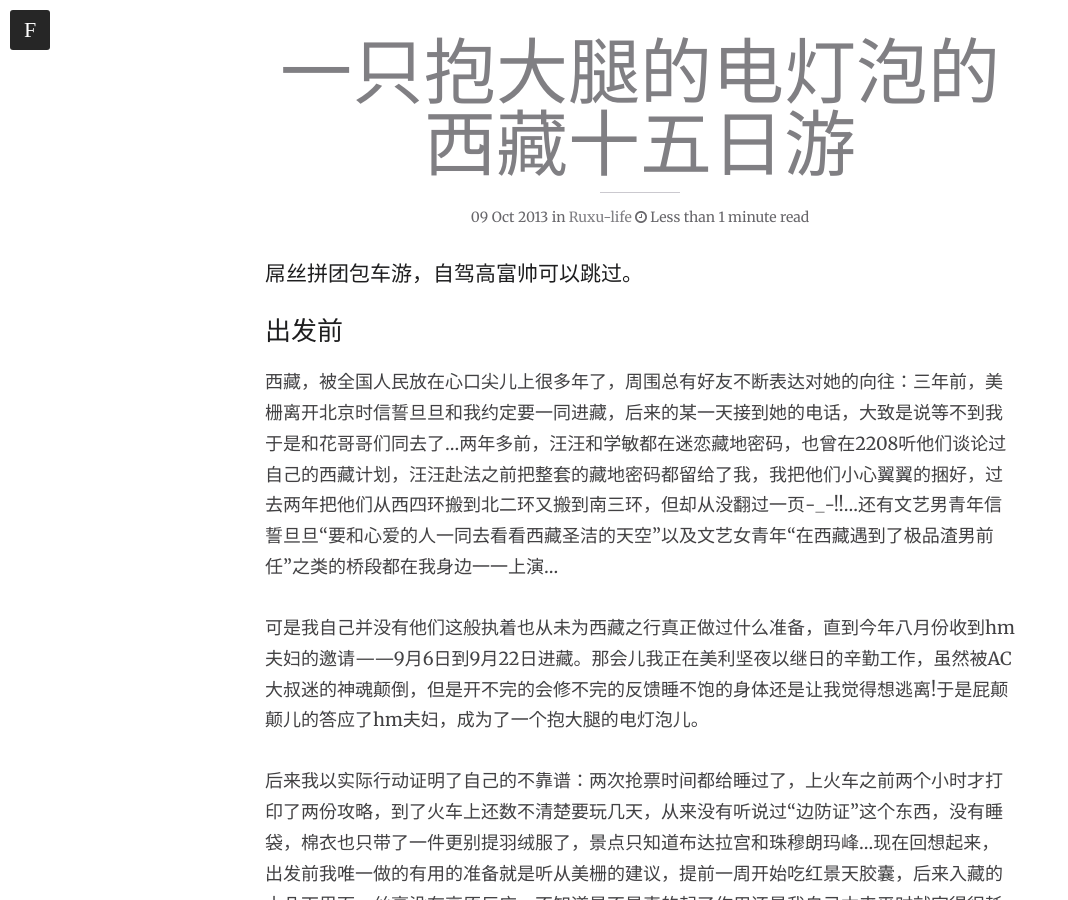
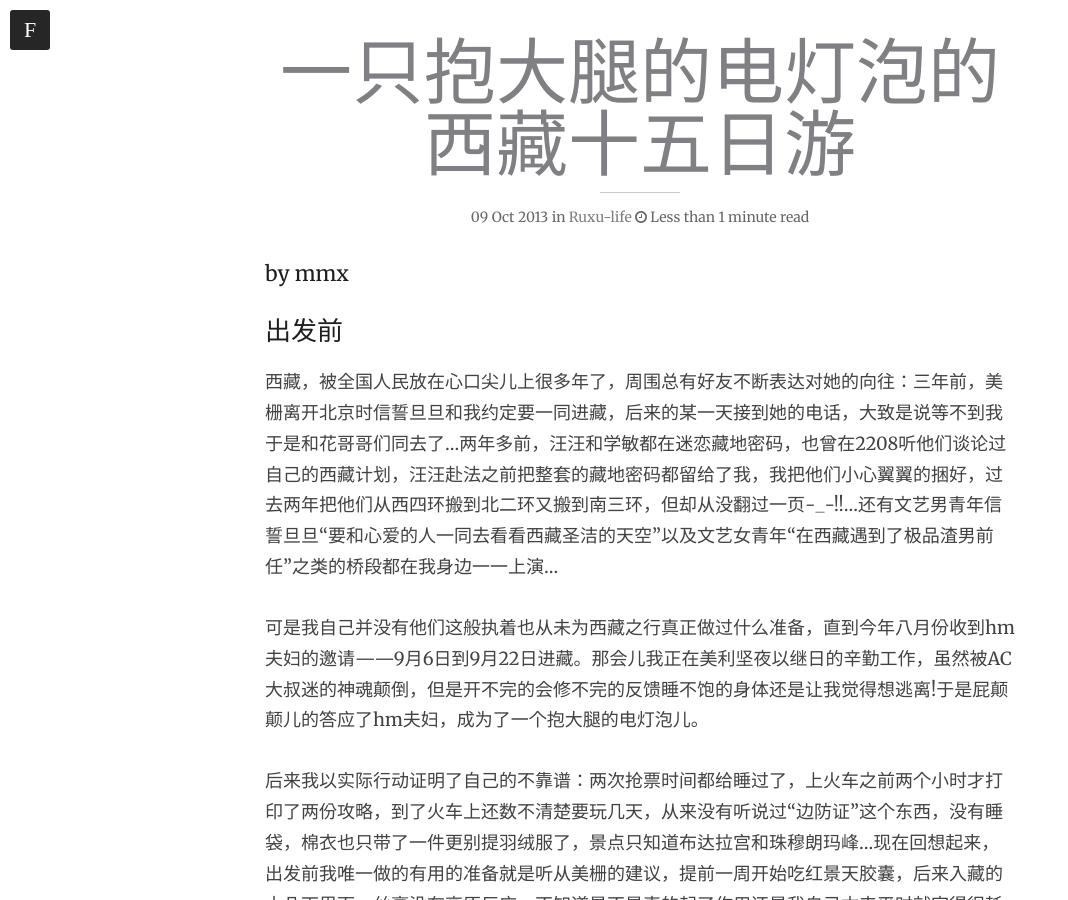
Before and after one commit to ruixinxu/ruxubooks.com, a Jekyll site: the page built from _posts/2013-10-08-xizang-you.markdown, in a window 1280 px wide and 900 px high, scrolled down 575 px. Shown: the whole window, without its empty margins (0-1068 px from the left). Built offline with Jekyll 4.4.1, drawn with Linux system fonts in a browser that asks for light colours; nearby versions of some CDN libraries; comment, search, counter and statistics services are not loaded.

Commit message:
update format

```diff
--- a/_posts/2011-11-02-her-story.markdown
+++ b/_posts/2011-11-02-her-story.markdown
@@ -9,6 +9,7 @@ tags: [life]
 comments: true
 share: true
 ---
+by mmx
 
 她爹是个木匠，我见过他磨干活的家什，不说话，低着头，前前后后，反反复复，那石头在他手下已经有了好看的弧度，青灰色的表面上敷着一层湿湿的水膜，细细的泛着光，我猜想他的活一定也是一样的细致。
 
--- a/_posts/2013-10-08-xizang-you.markdown
+++ b/_posts/2013-10-08-xizang-you.markdown
@@ -9,7 +9,7 @@ tags: [life]
 comments: true
 share: true
 ---
-屌丝拼团包车游，自驾高富帅可以跳过。
+by mmx
 
 ## 出发前
 
--- a/_posts/2014-01-05-be-happy-if-not-be-crazy.markdown
+++ b/_posts/2014-01-05-be-happy-if-not-be-crazy.markdown
@@ -9,6 +9,8 @@ tags: [life]
 comments: true
 share: true
 ---
+by mmx
+
 年中的时候，我以为今年会是我的ex年：ex的部门，ex的团队，ex的o老大还有ex的s。后来事实证明自己当初过于悲观了，老天爷还是很公平的，他在某个方面让你摔一跤一定会在另外一个方面补偿你。
 
 就像从未想过号称二十年来最大的一次重组会被我撞上一样，我也万万没有想到o老大会在最后一刻来了个大逆转——当所有人都以为他要留下的时候他却决定和我们一起离开。那是九月初在密云，大家爬山下来他把我们支回房间只留下DM的人说要说些事情，我和Devi还酸酸的觉得自己被排挤了，直到AGL眼睛红红地推门进来说：“Ruixin我嫉妒你，他要和你们一起走。”我一时以为自己听错了，等回过神来自己都要嫉妒自己了。当天晚上我们在山顶的亭子里面喝酒，周围的树丛里有萤火虫不时出没，DM的姑娘们哭得很伤心，AGL说：“虽然我从没有失恋过但是我觉得自己现在就像是失恋了一样。”
--- a/_posts/2015-06-27-angela-and-xumumu.markdown
+++ b/_posts/2015-06-27-angela-and-xumumu.markdown
@@ -8,9 +8,7 @@ tags: [ruxu-life]
 comments: true
 share: true
 ---
-
 by: Angela
-
 我今天白天还在神采飞扬的跟别人讲徐木木是如何雷厉风行的决定辞职去坡国创业，晚上还开心的去健了身，临睡前还在想心灵鸡汤，决定把“to be a better me & 成为一个有趣的人”变成我的人生新理想，然后，我就想起了徐木木，想起她下周就要飞往坡国开启人生新篇章了。我这才意识到，这似乎是一个里程碑似的事件，类似大学毕业大家天各一方。
 
 木木是谁？我觉得闺蜜不合适，因为我们几乎很少花时间逛街美甲聊时尚，木木不懂这些；我们更多的时候，是在聊天，就是那种走心的心灵按摩似的聊天，这种聊天发生在我们一起吃饭时，散步时，看电影后，看话剧后。。。常常，因为话题没有聊完，互相送来送去，难舍难分。所以，我们的关系，大概是战友，伙伴，一路陪伴走过初入社会和职场的时光。
```
